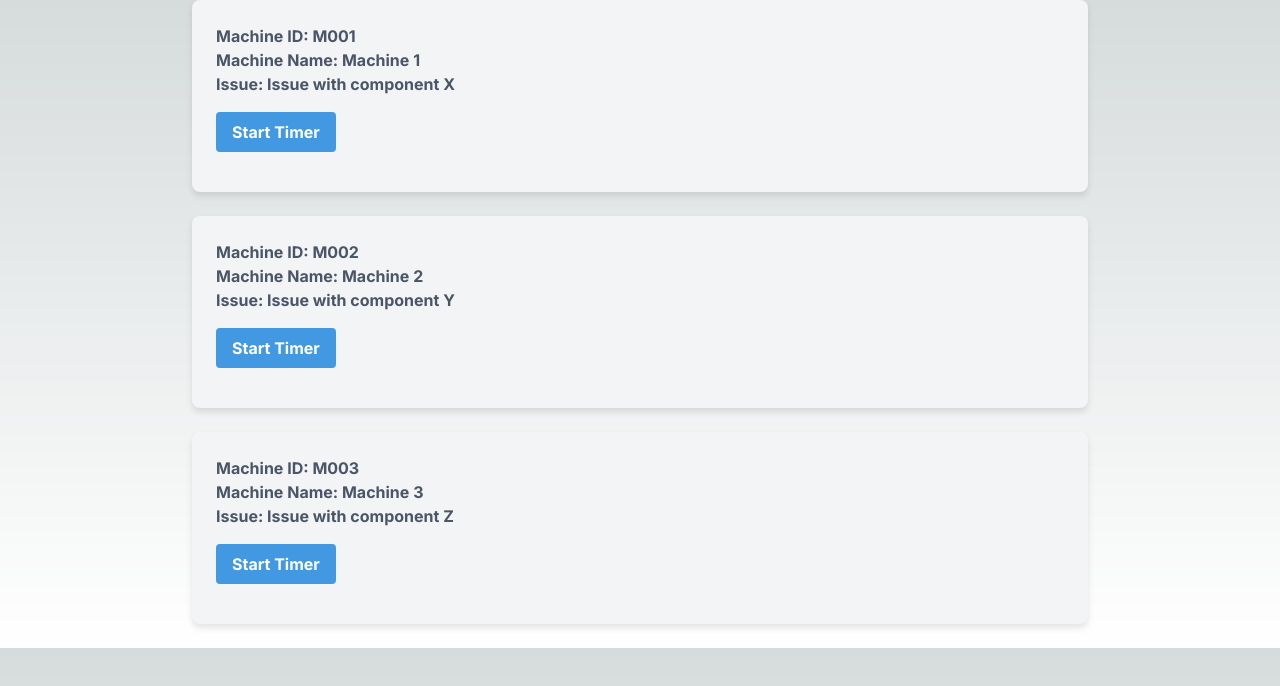
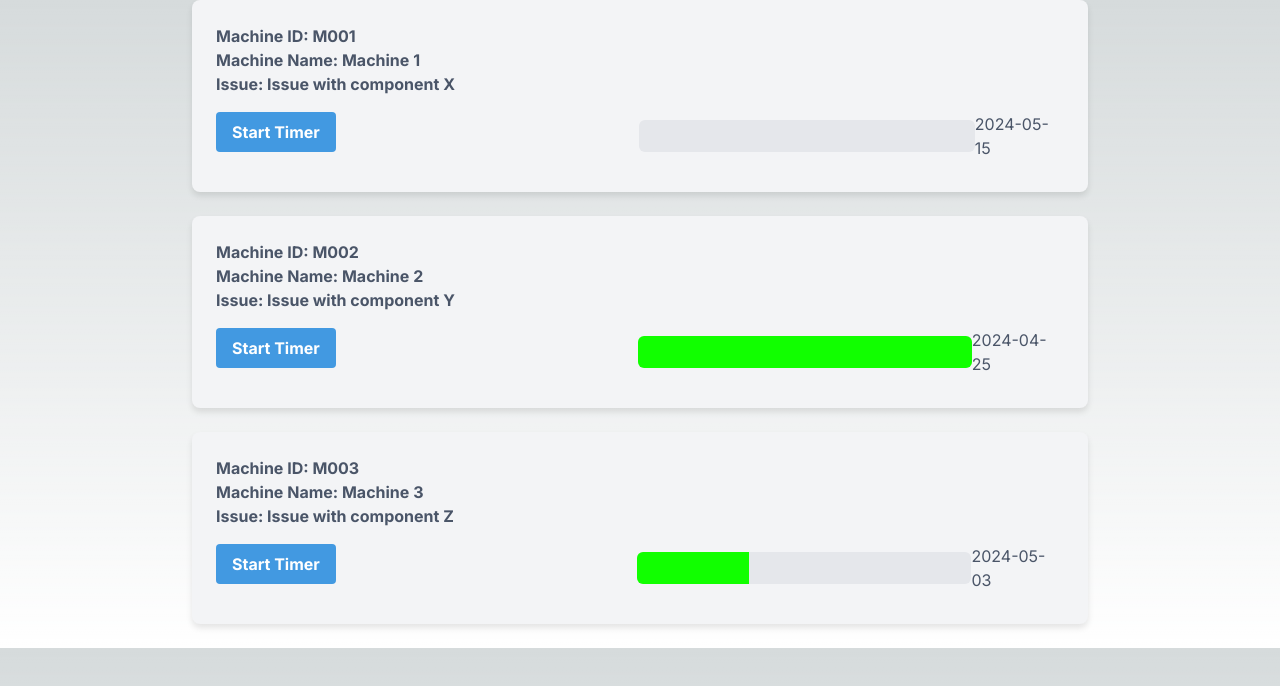
Before and after one commit to techypants/SE-hackathon, a Next.js app: page /dashboard/worker in a window 1280 px wide. Shown: the top 686 px of the page. Built offline with nearby package versions, Linux system fonts and the light colour scheme.

Commit message:
range bar

```diff
--- a/app/components/issues.css
+++ b/app/components/issues.css
@@ -11,6 +11,25 @@
 
   .issue-details {
     margin-bottom: 1rem;
+  }
+
+  .btr{
+    display: flex;
+
+  }
+  .butt{
+
+    width:20%;
+  }
+
+  .range{
+    margin-left: 30%;
+    width: 40%;
+    height:10%;
+  }
+
+  .progress-bar{
+    background-color: rgb(17, 255, 0);
   }
 
   .button {
--- a/app/components/issues.js
+++ b/app/components/issues.js
@@ -2,12 +2,16 @@
 import React, { useState, useEffect } from "react";
 import "./issues.css"; // Import external CSS file
 
-export default function IssueComp({ machineId, machineName, issue}) {
+export default function IssueComp({ machineId, machineName, issue, prob, mdate, reqDays}) {
   const [timer, setTimer] = useState(0);
   const [startTime, setStartTime] = useState(null);
   const [endTime, setEndTime] = useState(null);
   const [isCompleted, setIsCompleted] = useState(false);
   const [isClick, setIsClick] = useState(false);
+  const currentDate = new Date();
+  const daysSinceMaintenance = Math.floor((currentDate.getTime() - new Date(mdate).getTime()) / (1000 * 60 * 60 * 24));
+  const progress = Math.min(1, daysSinceMaintenance / reqDays); // Ensure progress is between 0 and 1
+
   useEffect(() => {
     let interval;
     if (startTime && !endTime) {
@@ -49,7 +53,8 @@ export default function IssueComp({ machineId, machineName, issue}) {
         <p className="font-bold">Machine Name: {machineName}</p>
         <p className="font-bold">Issue: {issue}</p>
       </div>
-      <div className="flex justify-between items-center mb-4">
+	  <div className="btr">
+      <div className="butt flex justify-between items-center mb-4">
         {(!isCompleted &&!isClick) &&  (
           <button
             className="button button-blue"
@@ -71,6 +76,12 @@ export default function IssueComp({ machineId, machineName, issue}) {
         )}
         {isCompleted && <p>Time taken: {calculateTimeTaken()} secondss</p>}
       </div>
+	  <div className="sdate"></div>
+	  <div className=" range flex w-full bg-gray-200 mt-2 rounded-md overflow-hidden">
+        <div className="progress-bar bg-green-500 h-8" style={{ width: `${progress * 100}%` }}></div>
+      </div>
+	  <div className="mdate">{mdate}</div>
+	  </div>
       {startTime && !endTime && (
         <p>Elapsed Time: {timer} seconds</p>
       )}
--- a/app/dashboard/worker/page.jsx
+++ b/app/dashboard/worker/page.jsx
@@ -9,20 +9,30 @@ export default function WorkerDashboard() {
       machineId: "M001",
       machineName: "Machine 1",
       issue: "Issue with component X",
+      prob: "High",
+      mdate: "2024-05-15", // Sample maintenance date
+      reqDays: 9, // Sample required days for maintenance
     },
     {
       id: 2,
       machineId: "M002",
       machineName: "Machine 2",
       issue: "Issue with component Y",
+      prob: "Medium",
+      mdate: "2024-04-25", // Sample maintenance date
+      reqDays: 7, // Sample required days for maintenance
     },
     {
       id: 3,
       machineId: "M003",
       machineName: "Machine 3",
       issue: "Issue with component Z",
+      prob: "Low",
+      mdate: "2024-05-03", // Sample maintenance date
+      reqDays: 3, // Sample required days for maintenance
     },
   ];
+
 
   return (
     <>
@@ -32,6 +42,9 @@ export default function WorkerDashboard() {
           machineId={issue.machineId}
           machineName={issue.machineName}
           issue={issue.issue}
+          prob={issue.prob}
+          mdate={issue.mdate}
+          reqDays={issue.reqDays}
         />
       ))}
     </>
```
